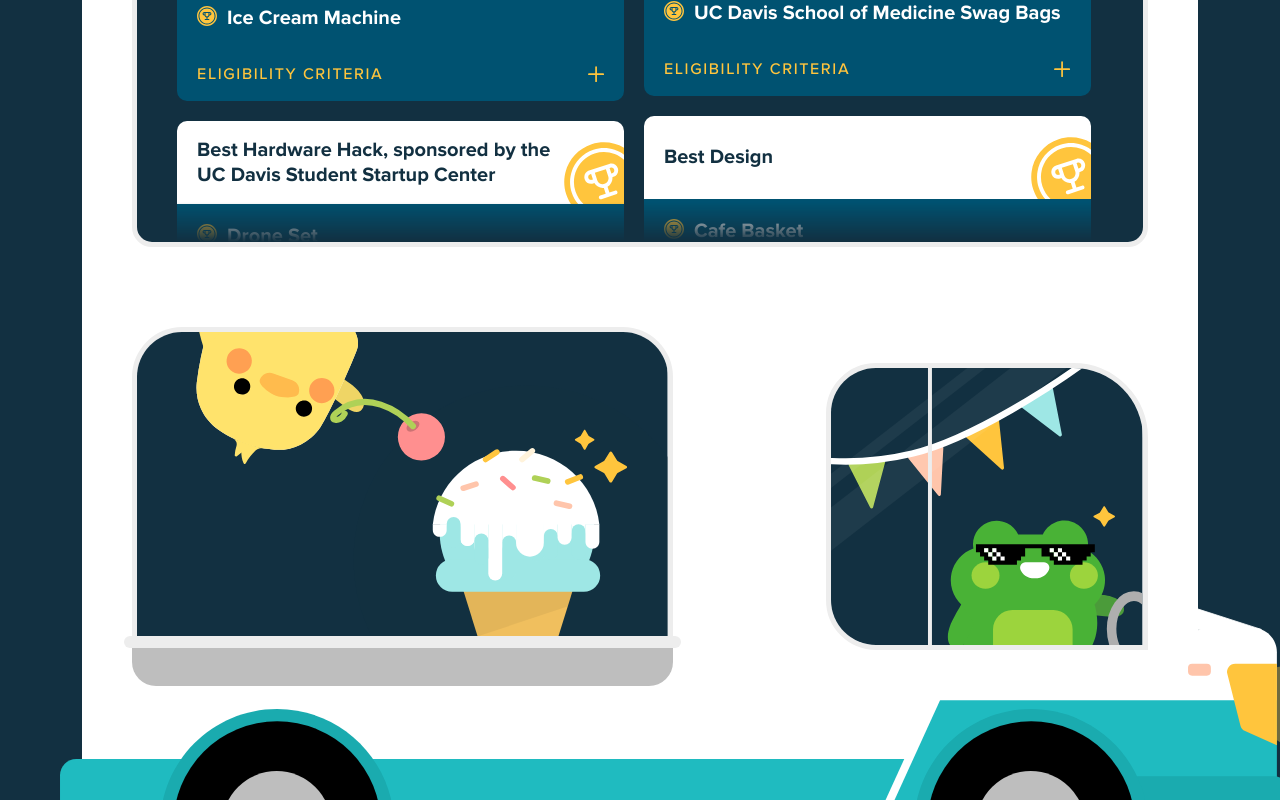
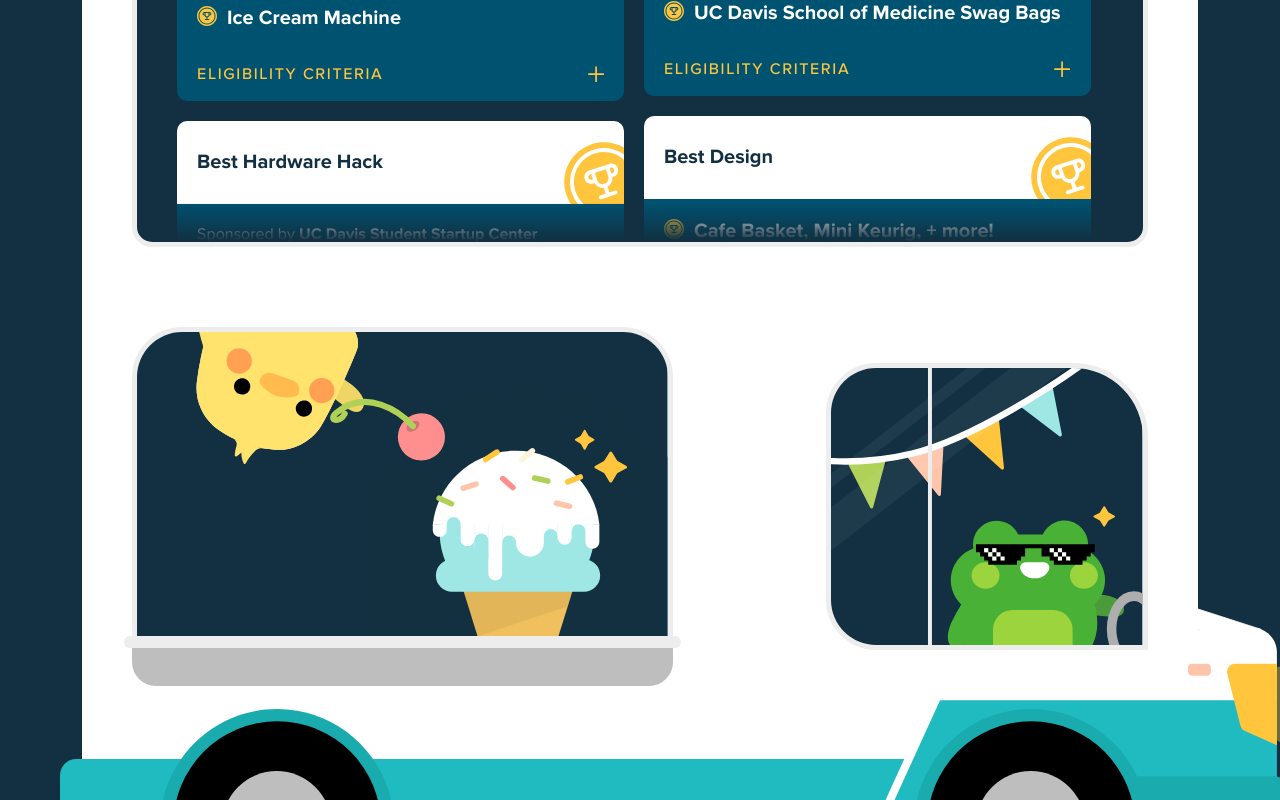
Before and after one commit to HackDavis/website-2023, a Next.js app: page /live in a window 1280 px wide. Shown: the part 3540-4340 px from the top of the page. Built offline with nearby package versions, Linux system fonts and the light colour scheme; a web font is replaced by a local one.

Commit message:
fix some schedule and prize info

```diff
--- a/src/components/doe/prizeInfo.tsx
+++ b/src/components/doe/prizeInfo.tsx
@@ -136,16 +136,23 @@ const prizeList: Prize[] = [
 
   {
     categoryName: 'Best Design',
+    prizePreview: [
+      <>
+        <strong>Cafe Basket, Mini Keurig, + more!</strong>
+      </>,
+    ],
     prizeFull: [
       <>
-        <strong>Cafe Basket</strong>
+        Cafe Basket includes a <strong>Mini Keurig Machine</strong>, Coffee
+        pods, Tea pods, Starbucks gift cards, Mini succulents/succulent, Mini
+        Lego set
       </>,
     ],
     criteria: 'No code required for this category!',
   },
   {
-    categoryName:
-      'Best Hardware Hack, sponsored by the UC Davis Student Startup Center',
+    categoryName: 'Best Hardware Hack',
+    sponsor: 'UC Davis Student Startup Center',
     prizeFull: [
       <>
         <strong>Drone Set</strong>
--- a/src/components/doe/scheduleInfo.tsx
+++ b/src/components/doe/scheduleInfo.tsx
@@ -203,16 +203,24 @@ const saturdayEvents: Event[] = [
     location: 'ARC Ballroom A',
     type: 'Workshop',
   },
+  {
+    start: sundayDate('20:45'),
+    duration: 60,
+    headline: 'SNACK',
+    name: 'Pepitos Paletas',
+    type: 'Food',
+  },
+  {
+    start: saturdayDate('20:45'),
+    duration: 60,
+    name: 'Bob Ross Painting',
+    description: 'Hosted by MLH!',
+    location: 'ARC Ballroom A',
+    type: 'Activity',
+  },
 ];
 
 const sundayEvents: Event[] = [
-  {
-    start: sundayDate('00:00'),
-    duration: 60,
-    headline: 'MIDNIGHT SNACK',
-    name: 'Pepitos Paletas',
-    type: 'Food',
-  },
   {
     start: sundayDate('08:30'),
     duration: 120,
--- a/src/components/mainSection/wordCycle.tsx
+++ b/src/components/mainSection/wordCycle.tsx
@@ -13,6 +13,7 @@ const words = [
   'advocate',
   'hack',
   'strive',
+  'build',
 ];
 
 const WordCycle = () => {
```
